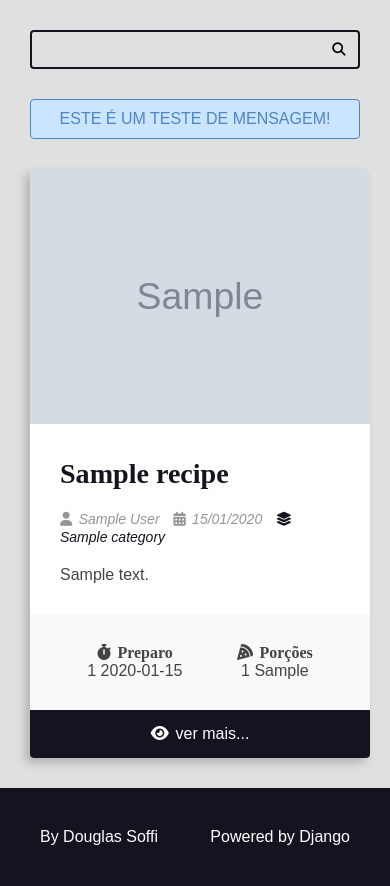
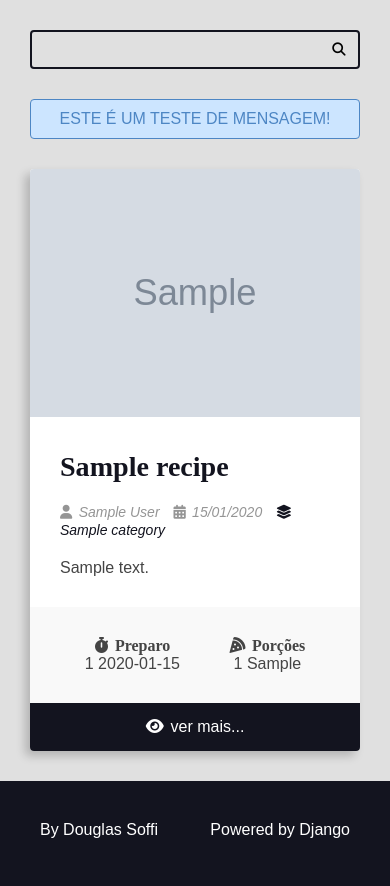
Before and after one commit to douglassoffi/aula_django, a Django app: page / in a window 390 px wide. Shown: the part 107-993 px from the top of the page. After the commit the page ends 945 px from the top, so only its background shows below. Run offline with Django 4.2, Linux system fonts and the light colour scheme; tables that the repository leaves empty hold one stand-in row (values such as "Sample post"); grey boxes marked "Sample" are stand-in pictures; some libraries are stand-ins or nearby versions.

Commit message:
deixando responsivo e adicionando espaço entre menssagens

```diff
--- a/recipes/static/recipes/css/style.css
+++ b/recipes/static/recipes/css/style.css
@@ -32,6 +32,7 @@
     --color-gray-9: #191919;
     --font-primary: sans-serif;
     --font-headings: 'Roboto Slab', serif;
+    --spacing-gutter-small: 1rem;
     --spacing-gutter-medium: 3rem;
     --spacing-gutter-large: 4rem;
   }
@@ -318,3 +319,15 @@
     background: var(--color-debug-light);
     color: var(--color-debug-dark);
   }
+
+  .message-container {
+    display: flex;
+    flex-flow: column nowrap;
+    gap: var(--spacing-gutter-small);
+  }
+
+  @media (max-width: 600px) {
+    .main-content-list {
+      grid-template-columns: repeat(auto-fit, minmax(100%, 1fr));
+    }
+  }
--- a/recipes/templates/recipes/partials/messages.html
+++ b/recipes/templates/recipes/partials/messages.html
@@ -1,5 +1,5 @@
 {% if messages %}
-<div class="main-content center container">
+<div class="main-content center container message-container">
     {% for message in messages %}
         <div class="message {{ message.tags }}">
             {{ message }}
```
